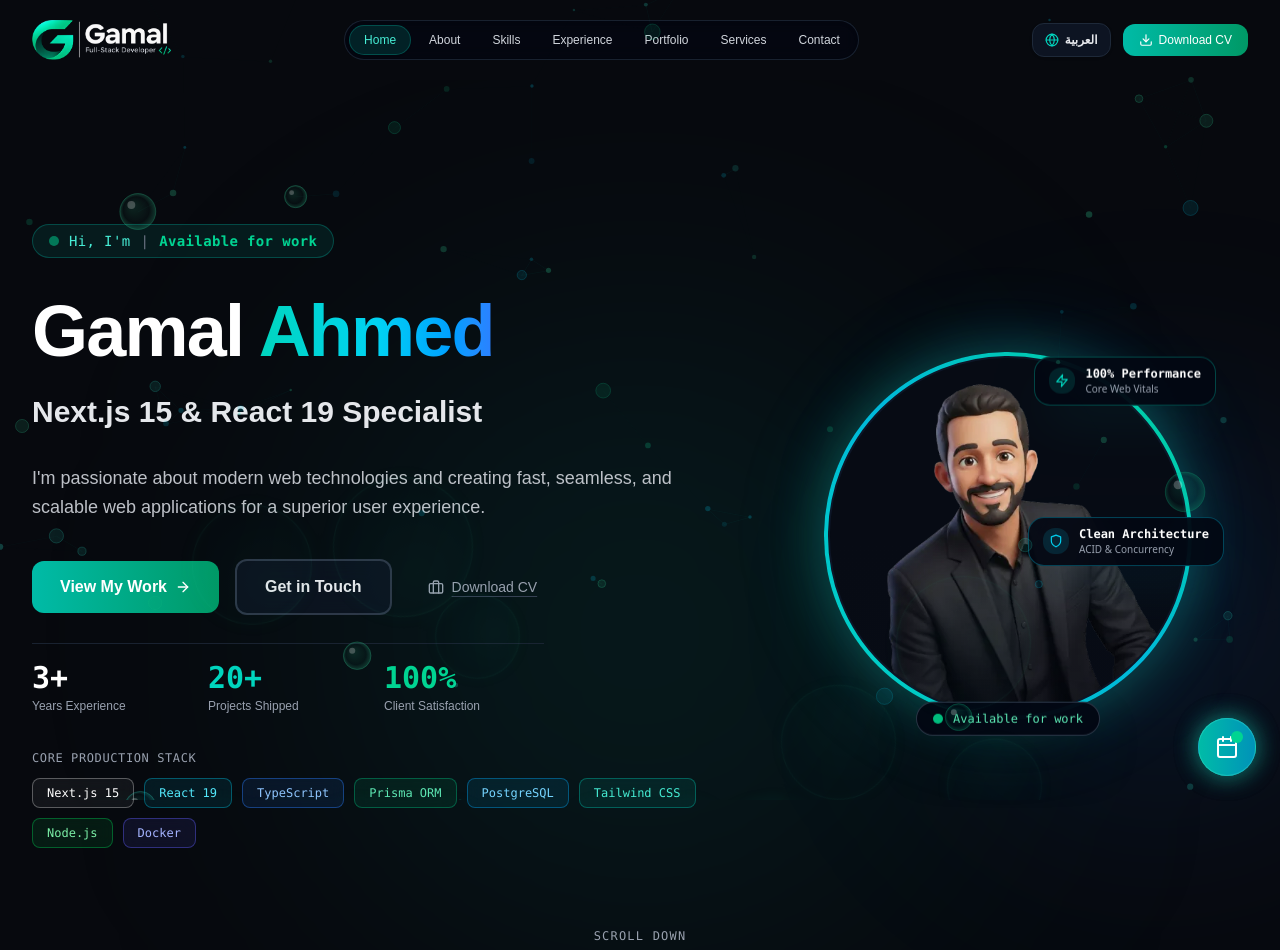
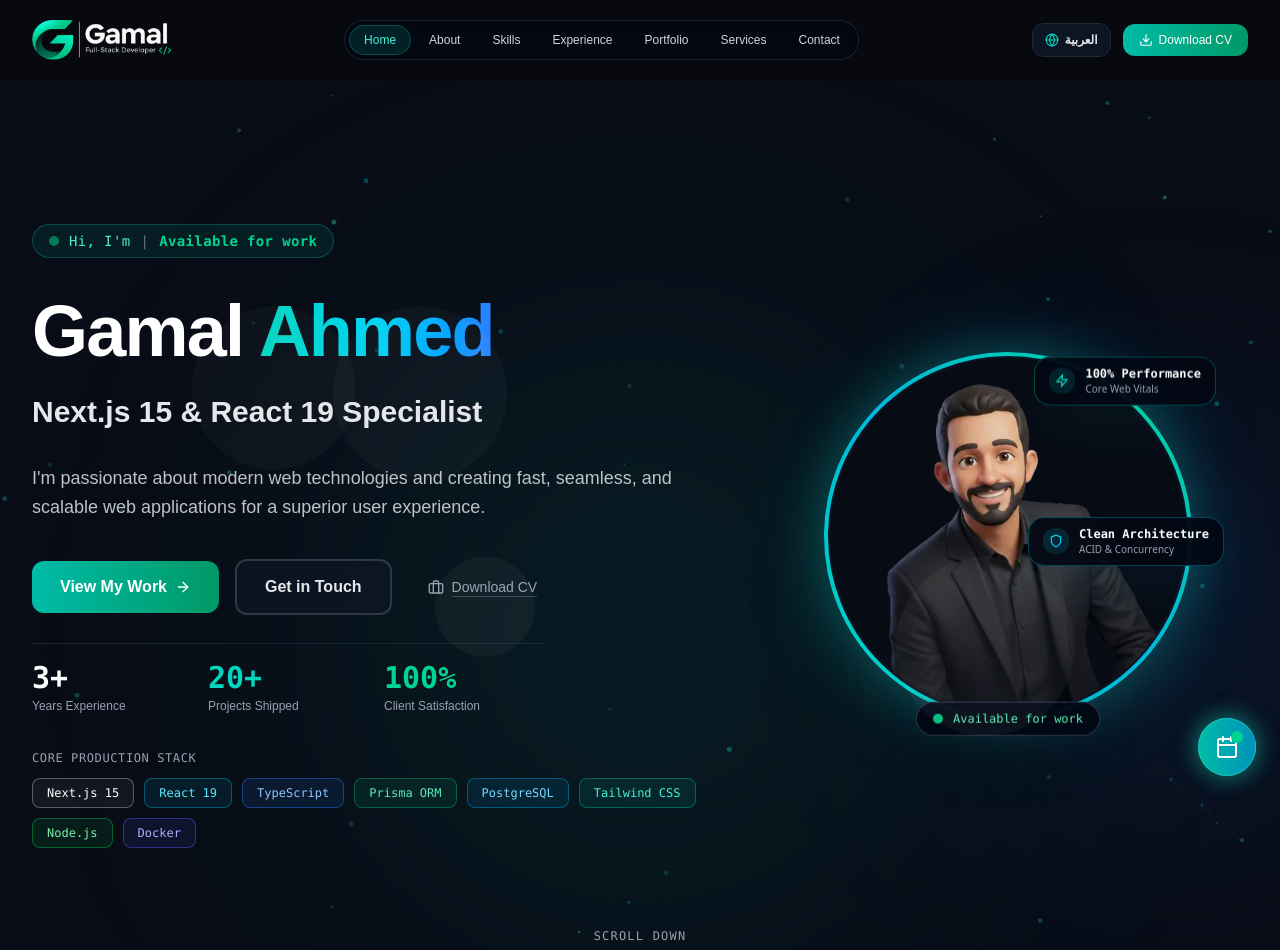
Before and after one commit to ga5e8je99/gamal, a Next.js app: page / in a window 1280 px wide. Shown: the top 950 px of the page. Built offline with nearby package versions, Linux system fonts and the light colour scheme.

Commit message:
revert(particles): restore original bubbles animation and styling exactly as first created

```diff
--- a/app/components/Hero.js
+++ b/app/components/Hero.js
@@ -6,6 +6,7 @@ import { useState, useEffect } from "react";
 import { motion, AnimatePresence } from "framer-motion";
 import { useSiteData } from "@/lib/useSiteData";
 import { useLanguage } from "@/lib/LanguageContext";
+import InteractiveParticles from "./InteractiveParticles";
 import {
   FiArrowDown,
   FiArrowRight,
@@ -66,9 +67,12 @@ export default function Hero() {
 
   return (
     <section
-      className="min-h-screen flex flex-col justify-center px-4 sm:px-6 lg:px-8 pt-28 pb-16 lg:pt-36 lg:pb-24 relative bg-transparent overflow-hidden"
+      className="min-h-screen flex flex-col justify-center px-4 sm:px-6 lg:px-8 pt-28 pb-16 lg:pt-36 lg:pb-24 relative bg-[#080c16] overflow-hidden"
       id="home"
     >
+      {/* 1. Interactive Ambient Particles Background */}
+      <InteractiveParticles />
+
       {/* Radial ambient lighting */}
       <div className="absolute top-1/4 left-1/2 -translate-x-1/2 w-[600px] h-[600px] bg-teal-500/10 rounded-full blur-[140px] pointer-events-none" />
       <div className="absolute top-1/3 -right-20 w-[400px] h-[400px] bg-blue-500/10 rounded-full blur-[120px] pointer-events-none" />
--- a/app/components/InteractiveParticles.js
+++ b/app/components/InteractiveParticles.js
@@ -13,25 +13,33 @@ export default function InteractiveParticles() {
     if (!ctx) return;
 
     let animationFrameId;
-    let width = (canvas.width = window.innerWidth);
-    let height = (canvas.height = window.innerHeight);
+    let width = (canvas.width = canvas.parentElement?.offsetWidth || window.innerWidth);
+    let height = (canvas.height = canvas.parentElement?.offsetHeight || window.innerHeight);
 
     const handleResize = () => {
       if (!canvas) return;
-      width = canvas.width = window.innerWidth;
-      height = canvas.height = window.innerHeight;
+      width = canvas.width = canvas.parentElement?.offsetWidth || window.innerWidth;
+      height = canvas.height = canvas.parentElement?.offsetHeight || window.innerHeight;
     };
 
     window.addEventListener("resize", handleResize);
 
-    // Balanced density for full-page subtle immersion
-    const numParticles = Math.min(Math.floor((width * height) / 13000), 80);
+    const numParticles = Math.min(Math.floor((width * height) / 18000), 55);
     const particles = [];
-    let mouse = { x: -1000, y: -1000, radius: 130 };
+    let mouse = { x: -1000, y: -1000, radius: 120 };
+
+    const colors = [
+      "rgba(16, 185, 129, ",
+      "rgba(20, 184, 166, ",
+      "rgba(52, 211, 153, ",
+      "rgba(6, 182, 212, ",
+    ];
+    const lineColor = "16, 185, 129";
 
     const handleMouseMove = (e) => {
-      mouse.x = e.clientX;
-      mouse.y = e.clientY;
+      const rect = canvas.getBoundingClientRect();
+      mouse.x = e.clientX - rect.left;
+      mouse.y = e.clientY - rect.top;
     };
 
     const handleMouseLeave = () => {
@@ -39,48 +47,25 @@ export default function InteractiveParticles() {
       mouse.y = -1000;
     };
 
-    window.addEventListener("mousemove", handleMouseMove, { passive: true });
-    window.addEventListener("mouseleave", handleMouseLeave, { passive: true });
-
-    // Signature Palette: Soft Emerald, Mint, Teal, and Cyan
-    const colors = [
-      { r: 52, g: 211, b: 153 }, // Mint
-      { r: 45, g: 212, b: 191 }, // Teal
-      { r: 16, g: 185, b: 129 }, // Emerald
-      { r: 6, g: 182, b: 212 },  // Cyan
-    ];
+    window.addEventListener("mousemove", handleMouseMove);
+    window.addEventListener("mouseleave", handleMouseLeave);
 
     for (let i = 0; i < numParticles; i++) {
-      const typeRand = Math.random();
-      let type = "small";
-      let radius = Math.random() * 2.2 + 1.2;
-
-      if (typeRand > 0.88) {
-        type = "large"; // Large soft translucent bubble
-        radius = Math.random() * 12 + 9;
-      } else if (typeRand > 0.65) {
-        type = "medium"; // Medium gentle bubble
-        radius = Math.random() * 5 + 3.5;
-      }
-
       particles.push({
         x: Math.random() * width,
         y: Math.random() * height,
-        vx: (Math.random() - 0.5) * 0.3,
-        vy: -Math.random() * 0.45 - 0.15, // Smooth upward floating motion
-        swayAngle: Math.random() * Math.PI * 2,
-        swaySpeed: Math.random() * 0.02 + 0.01,
-        radius,
-        type,
-        color: colors[Math.floor(Math.random() * colors.length)],
-        alpha: Math.random() * 0.25 + 0.2, // Delicate softer alpha
+        vx: (Math.random() - 0.5) * 0.45,
+        vy: (Math.random() - 0.5) * 0.45,
+        radius: Math.random() * 1.8 + 0.8,
+        colorBase: colors[Math.floor(Math.random() * colors.length)],
+        alpha: Math.random() * 0.4 + 0.2,
       });
     }
 
     const render = () => {
       ctx.clearRect(0, 0, width, height);
 
-      // 1. Subtle, elegant constellation connections
+      // Draw particle connections
       for (let i = 0; i < particles.length; i++) {
         for (let j = i + 1; j < particles.length; j++) {
           const dx = particles[i].x - particles[j].x;
@@ -89,7 +74,7 @@ export default function InteractiveParticles() {
 
           if (dist < 110) {
             ctx.beginPath();
-            ctx.strokeStyle = `rgba(45, 212, 191, ${0.12 * (1 - dist / 110)})`;
+            ctx.strokeStyle = `rgba(${lineColor}, ${0.14 * (1 - dist / 110)})`;
             ctx.lineWidth = 0.7;
             ctx.moveTo(particles[i].x, particles[i].y);
             ctx.lineTo(particles[j].x, particles[j].y);
@@ -98,77 +83,29 @@ export default function InteractiveParticles() {
         }
       }
 
-      // 2. Update and draw floating bubbles
+      // Update and draw particles
       for (let p of particles) {
-        p.swayAngle += p.swaySpeed;
-        p.x += p.vx + Math.sin(p.swayAngle) * 0.3;
+        p.x += p.vx;
         p.y += p.vy;
 
-        // Seamless viewport wrapping
-        if (p.x < -30) p.x = width + 30;
-        if (p.x > width + 30) p.x = -30;
-        if (p.y < -30) {
-          p.y = height + 30;
-          p.x = Math.random() * width;
-        }
-        if (p.y > height + 30) p.y = -30;
+        if (p.x < 0) p.x = width;
+        if (p.x > width) p.x = 0;
+        if (p.y < 0) p.y = height;
+        if (p.y > height) p.y = 0;
 
-        // Smooth mouse repulsion
         const dx = mouse.x - p.x;
         const dy = mouse.y - p.y;
         const dist = Math.sqrt(dx * dx + dy * dy);
         if (dist < mouse.radius) {
-          const force = (1 - dist / mouse.radius) * 2.0;
+          const force = (1 - dist / mouse.radius) * 1.8;
           p.x -= (dx / dist) * force;
           p.y -= (dy / dist) * force;
         }
 
         ctx.beginPath();
         ctx.arc(p.x, p.y, p.radius, 0, Math.PI * 2);
-
-        if (p.type === "large") {
-          // Soft translucent bubble with subtle gradient and thin rim
-          const grad = ctx.createRadialGradient(
-            p.x - p.radius * 0.3,
-            p.y - p.radius * 0.3,
-            p.radius * 0.1,
-            p.x,
-            p.y,
-            p.radius
-          );
-          grad.addColorStop(0, `rgba(${p.color.r}, ${p.color.g}, ${p.color.b}, 0.22)`);
-          grad.addColorStop(0.7, `rgba(${p.color.r}, ${p.color.g}, ${p.color.b}, 0.06)`);
-          grad.addColorStop(1, `rgba(${p.color.r}, ${p.color.g}, ${p.color.b}, 0.38)`);
-          ctx.fillStyle = grad;
-          ctx.fill();
-
-          ctx.strokeStyle = `rgba(${p.color.r}, ${p.color.g}, ${p.color.b}, 0.45)`;
-          ctx.lineWidth = 0.9;
-          ctx.stroke();
-
-          // Soft delicate glint
-          ctx.beginPath();
-          ctx.arc(
-            p.x - p.radius * 0.36,
-            p.y - p.radius * 0.36,
-            p.radius * 0.22,
-            0,
-            Math.PI * 2
-          );
-          ctx.fillStyle = "rgba(255, 255, 255, 0.4)";
-          ctx.fill();
-        } else if (p.type === "medium") {
-          // Medium delicate bubble
-          ctx.fillStyle = `rgba(${p.color.r}, ${p.color.g}, ${p.color.b}, 0.18)`;
-          ctx.fill();
-          ctx.strokeStyle = `rgba(${p.color.r}, ${p.color.g}, ${p.color.b}, 0.45)`;
-          ctx.lineWidth = 0.8;
-          ctx.stroke();
-        } else {
-          // Small twinkling particle
-          ctx.fillStyle = `rgba(${p.color.r}, ${p.color.g}, ${p.color.b}, ${p.alpha})`;
-          ctx.fill();
-        }
+        ctx.fillStyle = `${p.colorBase}${p.alpha})`;
+        ctx.fill();
       }
 
       animationFrameId = requestAnimationFrame(render);
@@ -187,7 +124,8 @@ export default function InteractiveParticles() {
   return (
     <canvas
       ref={canvasRef}
-      className="fixed inset-0 pointer-events-none z-20 w-full h-full opacity-60"
+      className="absolute inset-0 pointer-events-none z-10 opacity-70"
+      style={{ mixBlendMode: "screen" }}
     />
   );
 }
--- a/app/globals.css
+++ b/app/globals.css
@@ -53,18 +53,15 @@ body {
   }
 }
 
-/* Ambient Floating Bubbles System (Across the whole site) */
-@keyframes animate-bubble {
+/* Original Floating Ambient Bubbles */
+@keyframes animate {
   0% {
     transform: translateY(0) rotate(0deg);
-    opacity: 0.6;
-    border-radius: 50%;
-  }
-  50% {
-    opacity: 0.8;
+    opacity: 1;
+    border-radius: 0;
   }
   100% {
-    transform: translateY(-1200px) rotate(720deg);
+    transform: translateY(-1000px) rotate(720deg);
     opacity: 0;
     border-radius: 50%;
   }
@@ -78,41 +75,144 @@ body {
   left: 0;
   margin: 0;
   padding: 0;
-  background: transparent;
+  background: rgba(252, 252, 252, 0);
   overflow: hidden;
-  z-index: 20;
+  z-index: 15;
   pointer-events: none;
-  opacity: 0.45;
 }
 
 .background li {
   position: absolute;
   display: block;
   list-style: none;
-  background: radial-gradient(circle at 35% 35%, rgba(52, 211, 153, 0.1) 0%, rgba(20, 184, 166, 0.03) 60%, transparent 100%);
-  border: 1px solid rgba(52, 211, 153, 0.18);
-  box-shadow: 0 0 20px rgba(16, 185, 129, 0.1), inset 0 0 10px rgba(52, 211, 153, 0.08);
-  animation: animate-bubble 20s linear infinite;
-  border-radius: 50% !important;
+  width: 20px;
+  height: 20px;
+  background: rgba(255, 255, 255, 0.05);
+  animation: animate 12s linear infinite;
   pointer-events: none;
 }
 
-.background li:nth-child(0), .background li:nth-child(16) { left: 26%; width: 140px; height: 140px; bottom: -140px; animation-delay: 1s; animation-duration: 22s; }
-.background li:nth-child(1) { left: 34%; width: 85px; height: 85px; bottom: -85px; animation-delay: 4s; animation-duration: 17s; }
-.background li:nth-child(2) { left: 15%; width: 120px; height: 120px; bottom: -120px; animation-delay: 2s; animation-duration: 20s; }
-.background li:nth-child(3) { left: 11%; width: 150px; height: 150px; bottom: -150px; animation-delay: 8s; animation-duration: 25s; }
-.background li:nth-child(4) { left: 43%; width: 110px; height: 110px; bottom: -110px; animation-delay: 11s; animation-duration: 19s; }
-.background li:nth-child(5) { left: 51%; width: 75px; height: 75px; bottom: -75px; animation-delay: 15s; animation-duration: 16s; }
-.background li:nth-child(6) { left: 70%; width: 135px; height: 135px; bottom: -135px; animation-delay: 3s; animation-duration: 21s; }
-.background li:nth-child(7) { left: 74%; width: 95px; height: 95px; bottom: -95px; animation-delay: 6s; animation-duration: 18s; }
-.background li:nth-child(8) { left: 18%; width: 125px; height: 125px; bottom: -125px; animation-delay: 10s; animation-duration: 23s; }
-.background li:nth-child(9) { left: 57%; width: 90px; height: 90px; bottom: -90px; animation-delay: 17s; animation-duration: 19s; }
-.background li:nth-child(10) { left: 28%; width: 160px; height: 160px; bottom: -160px; animation-delay: 12s; animation-duration: 26s; }
-.background li:nth-child(11) { left: 55%; width: 125px; height: 125px; bottom: -125px; animation-delay: 19s; animation-duration: 22s; }
-.background li:nth-child(12) { left: 45%; width: 105px; height: 105px; bottom: -105px; animation-delay: 14s; animation-duration: 18s; }
-.background li:nth-child(13) { left: 61%; width: 115px; height: 115px; bottom: -115px; animation-delay: 5s; animation-duration: 20s; }
-.background li:nth-child(14) { left: 6%; width: 85px; height: 85px; bottom: -85px; animation-delay: 21s; animation-duration: 17s; }
-.background li:nth-child(15) { left: 23%; width: 130px; height: 130px; bottom: -130px; animation-delay: 16s; animation-duration: 24s; }
+.background li:nth-child(0),
+.background li:nth-child(16) {
+  left: 26%;
+  width: 174px;
+  height: 174px;
+  bottom: -174px;
+  animation-delay: 1s;
+}
+.background li:nth-child(1) {
+  left: 34%;
+  width: 100px;
+  height: 100px;
+  bottom: -100px;
+  animation-delay: 4s;
+}
+.background li:nth-child(2) {
+  left: 15%;
+  width: 163px;
+  height: 163px;
+  bottom: -163px;
+  animation-delay: 1s;
+}
+.background li:nth-child(3) {
+  left: 11%;
+  width: 170px;
+  height: 170px;
+  bottom: -170px;
+  animation-delay: 12s;
+}
+.background li:nth-child(4) {
+  left: 43%;
+  width: 151px;
+  height: 151px;
+  bottom: -151px;
+  animation-delay: 15s;
+}
+.background li:nth-child(5) {
+  left: 51%;
+  width: 105px;
+  height: 105px;
+  bottom: -105px;
+  animation-delay: 23s;
+}
+.background li:nth-child(6) {
+  left: 70%;
+  width: 179px;
+  height: 179px;
+  bottom: -179px;
+  animation-delay: 4s;
+}
+.background li:nth-child(7) {
+  left: 74%;
+  width: 147px;
+  height: 147px;
+  bottom: -147px;
+  animation-delay: 9s;
+}
+.background li:nth-child(8) {
+  left: 18%;
+  width: 168px;
+  height: 168px;
+  bottom: -168px;
+  animation-delay: 14s;
+}
+.background li:nth-child(9) {
+  left: 57%;
+  width: 130px;
+  height: 130px;
+  bottom: -130px;
+  animation-delay: 43s;
+}
+.background li:nth-child(10) {
+  left: 28%;
+  width: 218px;
+  height: 218px;
+  bottom: -218px;
+  animation-delay: 17s;
+}
+.background li:nth-child(11) {
+  left: 55%;
+  width: 184px;
+  height: 184px;
+  bottom: -184px;
+  animation-delay: 43s;
+}
+.background li:nth-child(12) {
+  left: 45%;
+  width: 153px;
+  height: 153px;
+  bottom: -153px;
+  animation-delay: 22s;
+}
+.background li:nth-child(13) {
+  left: 61%;
+  width: 149px;
+  height: 149px;
+  bottom: -149px;
+  animation-delay: 7s;
+}
+.background li:nth-child(14) {
+  left: 6%;
+  width: 126px;
+  height: 126px;
+  bottom: -126px;
+  animation-delay: 64s;
+}
+.background li:nth-child(15) {
+  left: 23%;
+  width: 188px;
+  height: 188px;
+  bottom: -188px;
+  animation-delay: 31s;
+}
+
+.background li {
+  -webkit-border-radius: 50% !important;
+  -moz-border-radius: 50% !important;
+  -ms-border-radius: 50% !important;
+  -o-border-radius: 50% !important;
+  border-radius: 50% !important;
+}
 
 @keyframes fade-in-up {
   from {
--- a/app/layout.js
+++ b/app/layout.js
@@ -2,7 +2,6 @@ import localFont from "next/font/local";
 import "./globals.css";
 import { LanguageProvider } from "@/lib/LanguageContext";
 import CustomCursor from "./components/CustomCursor";
-import InteractiveParticles from "./components/InteractiveParticles";
 
 const geistSans = localFont({
   src: "../public/fonts/geist.woff2",
@@ -132,7 +131,6 @@ export default function RootLayout({ children }) {
           type="application/ld+json"
           dangerouslySetInnerHTML={{ __html: JSON.stringify(personJsonLd) }}
         />
-        <InteractiveParticles />
         <ul className="background" aria-hidden="true">
           <li></li>
           <li></li>
```
